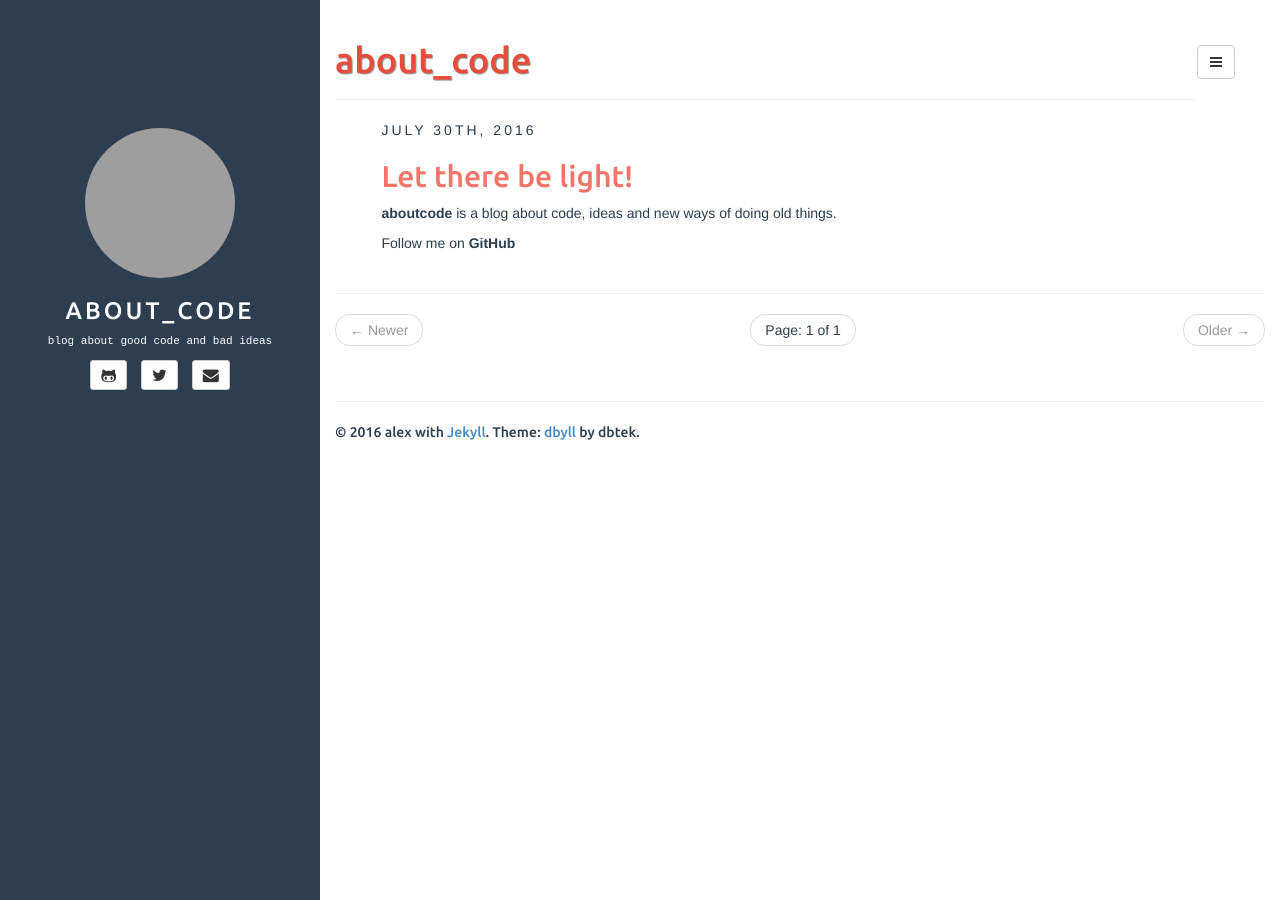
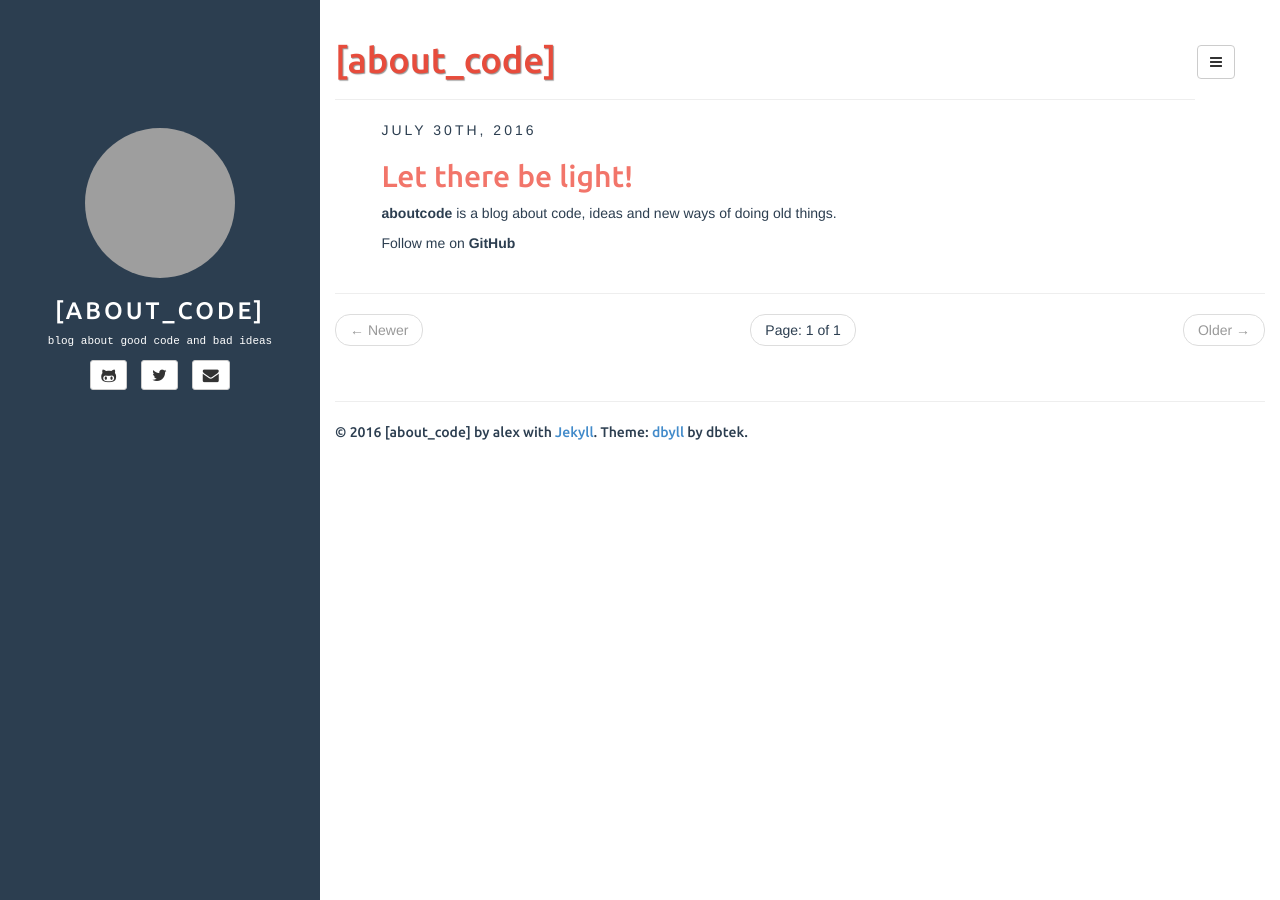
Before and after one commit to alexrochas/alexrochas.github.io, a Jekyll site: the page built from index.html, in a window 1280 px wide. Built offline with Jekyll 4.4.1, drawn with Linux system fonts in a browser that asks for light colours; the list of posts is cut into pages by our own code; grey boxes are pictures that could not be loaded.

Commit message:
Update blog name

```diff
--- a/_config.yml
+++ b/_config.yml
@@ -7,18 +7,18 @@ highlighter: pygments
 markdown: kramdown
 disqus: alexrochas
 google_analytics: alex
-title: about_code
+title: "[about_code]"
 
 defaults:
   -
     scope:
       path: "" # empty string for all files
     values:
-      title: about_code
+      title: "[about_code]"
 
 description:
 author:
-  name: alex
+  name: "[about_code] by alex"
   email: alex.rochas@yahoo.com.br
   github: alexrochas
   twitter: alexsuzume
```
